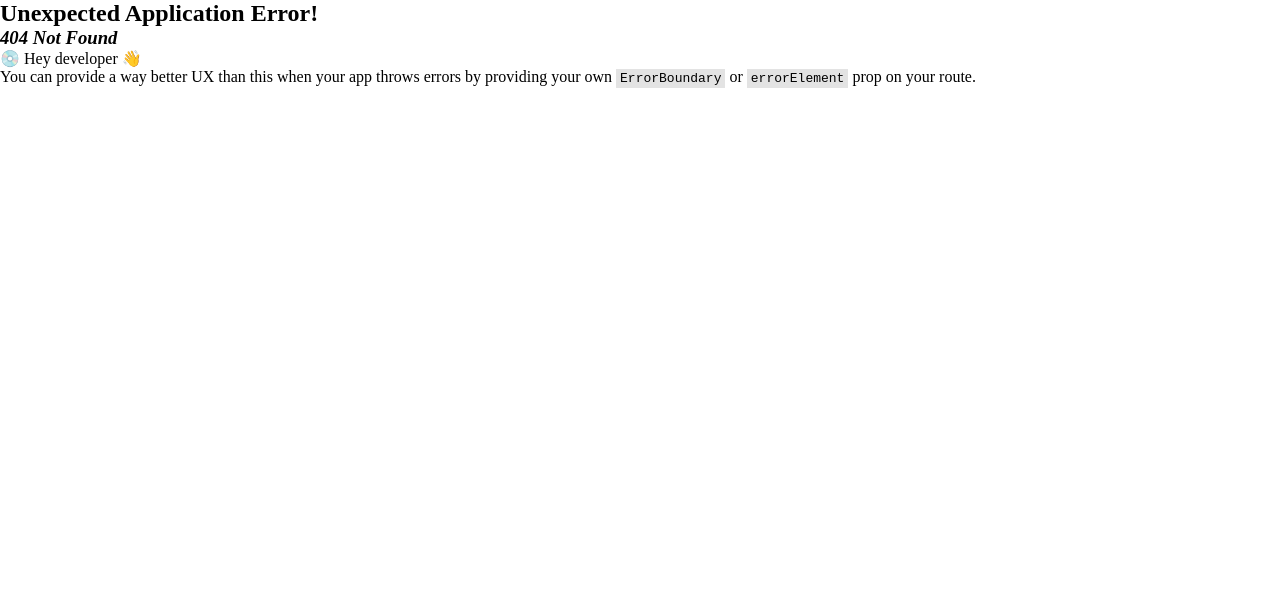
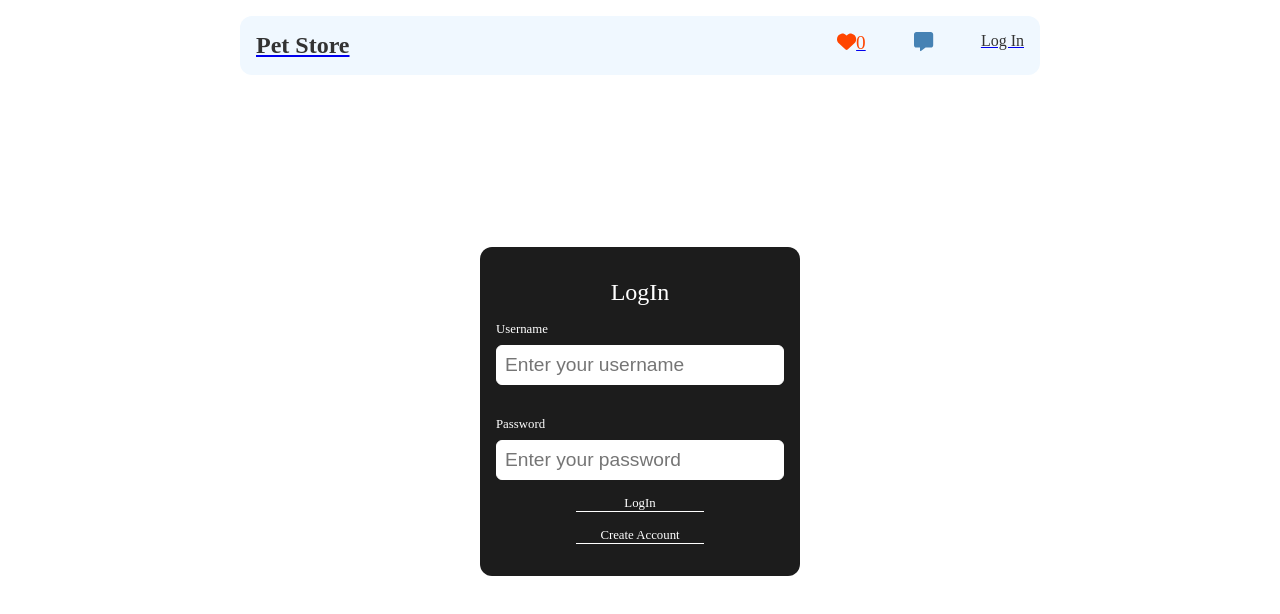
Before and after one commit to yash7xm/pet-store, a React (Vite) app: page /auth in a window 1280 px wide. Before the commit this address had no page. Shown: the top 614 px of the page. Built offline with nearby package versions, Linux system fonts and the light colour scheme.

Commit message:
login ui added

```diff
--- /dev/null
+++ b/src/Components/Auth.jsx
@@ -0,0 +1,50 @@
+import { useState } from "react";
+import "../assets/Styles/Auth.css";
+
+const Auth = () => {
+  const [username, setUsername] = useState("");
+  const [password, setPassword] = useState("");
+  const [regMode, setRegMode] = useState(false);
+
+  const handleRegisterBtn = () => {
+    setRegMode((prevState) => !prevState);
+  };
+
+  return (
+    <div className="auth-wrapper">
+      <div className="auth">
+        <div className="heading">{regMode ? "Register" : "LogIn"}</div>
+        <div className="uname">
+          <label htmlFor="username">Username</label>
+          <input
+            type="text"
+            placeholder="Enter your username"
+            id="username"
+            value={username}
+            onChange={(e) => {
+              setUsername(e.target.value);
+            }}
+          />
+        </div>
+        <div className="pass">
+          <label htmlFor="password">Password</label>
+          <input
+            type="password"
+            placeholder="Enter your password"
+            id="password"
+            value={password}
+            onChange={(e) => {
+              setPassword(e.target.value);
+            }}
+          />
+        </div>
+        <div className="auth-btn">{regMode ? "Register" : "LogIn"}</div>
+        <div className="footer" onClick={handleRegisterBtn}>
+          {regMode ? "Already a user" : "Create Account"}
+        </div>
+      </div>
+    </div>
+  );
+};
+
+export default Auth;
--- a/src/Components/Display.jsx
+++ b/src/Components/Display.jsx
@@ -2,7 +2,6 @@ import { useState } from "react";
 import "../assets/Styles/Display.css";
 import animals from "../assets/utils/animals";
 import Card from "./Card";
-
 
 const Display = () => {
   const [filteredData, setFilteredData] = useState(animals);
--- a/src/Components/Fav.jsx
+++ b/src/Components/Fav.jsx
@@ -1,6 +1,6 @@
 import { useSelector } from "react-redux";
 import Card from "./Card";
-import '../assets/Styles/Fav.css'
+import "../assets/Styles/Fav.css";
 
 const Fav = () => {
   const favs = useSelector((store) => store.fav.items);
--- a/src/Components/Header.jsx
+++ b/src/Components/Header.jsx
@@ -22,7 +22,9 @@ const Header = () => {
         <div className="chats">
           <FontAwesomeIcon icon={faMessage} />
         </div>
-        <div className="auth">Log In</div>
+        <Link to="/auth">
+          <div className="register">Log In</div>
+        </Link>
       </div>
     </nav>
   );
--- /dev/null
+++ b/src/assets/Styles/Auth.css
@@ -0,0 +1,55 @@
+.auth-wrapper {
+  height: 80vh;
+  width: 800px;
+  display: flex;
+  justify-content: center;
+  align-items: center;
+}
+
+.auth {
+  width: 40%;
+  background-color: #1c1c1c;
+  color: white;
+  padding: 1rem;
+  border-radius: 12px;
+}
+
+.heading {
+  text-align: center;
+  font-size: 1.5rem;
+  margin: 1rem;
+}
+
+.uname {
+  display: flex;
+  flex-direction: column;
+  margin-bottom: 2rem;
+  gap: 0.5rem;
+}
+
+.pass {
+  display: flex;
+  flex-direction: column;
+  gap: 0.5rem;
+}
+
+.auth label {
+  font-size: 0.8rem;
+}
+
+.auth input {
+  font-size: 1.2rem;
+  padding: 0.5rem;
+  border-radius: 6px;
+  outline: none;
+  border: 1px solid white;
+}
+
+.footer,
+.auth-btn {
+  text-align: center;
+  font-size: 0.8rem;
+  margin: 1rem 5rem;
+  cursor: pointer;
+  border-bottom: 1px solid white;
+}
--- a/src/assets/Styles/Fav.css
+++ b/src/assets/Styles/Fav.css
@@ -40,7 +40,7 @@ cards-container {
 }
 
 @media (max-width: 800px) {
-      .fav-display{
+  .fav-display {
     width: 100%;
   }
 }
--- a/src/assets/Styles/Header.css
+++ b/src/assets/Styles/Header.css
@@ -46,6 +46,10 @@ nav {
   cursor: pointer;
 }
 
+.register {
+  color: #333;
+  text-decoration: none;
+}
 
 @media (max-width: 800px) {
   nav {
--- a/src/assets/utils/appStore.js
+++ b/src/assets/utils/appStore.js
@@ -1,10 +1,10 @@
 import { configureStore } from "@reduxjs/toolkit";
-import favReducer from './favSlice'
+import favReducer from "./favSlice";
 
 const appStore = configureStore({
-    reducer: {
-        fav: favReducer
-    }
+  reducer: {
+    fav: favReducer,
+  },
 });
 
 export default appStore;
--- a/src/main.jsx
+++ b/src/main.jsx
@@ -3,10 +3,12 @@ import ReactDOM from "react-dom/client";
 import "./index.css";
 import Header from "./Components/Header.jsx";
 import Display from "./Components/Display.jsx";
+import Auth from "./Components/Auth.jsx";
 import Fav from "./Components/Fav.jsx";
 import { createBrowserRouter, RouterProvider, Outlet } from "react-router-dom";
 import { Provider } from "react-redux";
 import appStore from "./assets/utils/appStore.js";
+
 
 const App = () => {
   return (
@@ -32,6 +34,10 @@ const appRouter = createBrowserRouter([
         path: "/fav",
         element: <Fav />,
       },
+      {
+        path: "/auth",
+        element: <Auth />
+      }
     ],
   },
 ]);
```
Also changed, not shown: src/Components/Card.jsx (+6 -5 lines), src/assets/Styles/Display.css (+4 -4 lines), src/assets/utils/favSlice.js (+4 -4 lines). Lines whose indentation alone changed are shown as unchanged.
